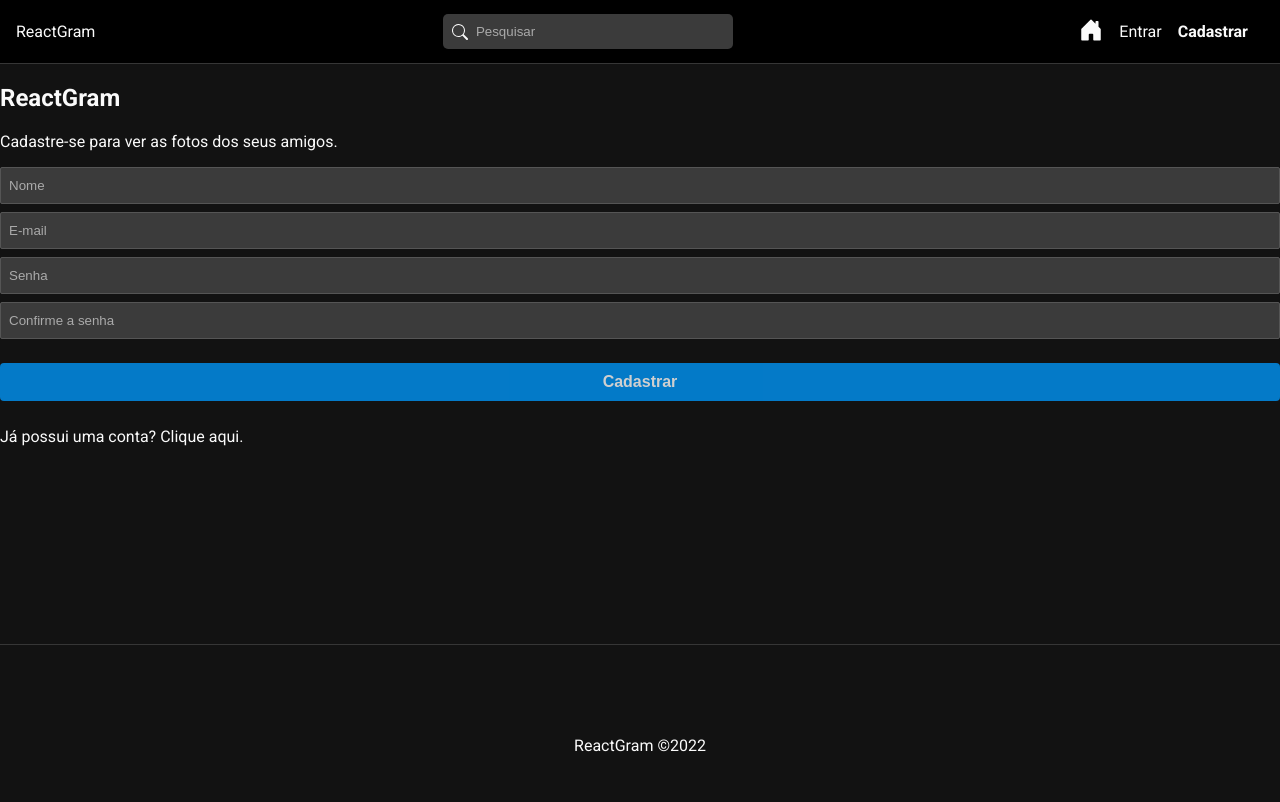
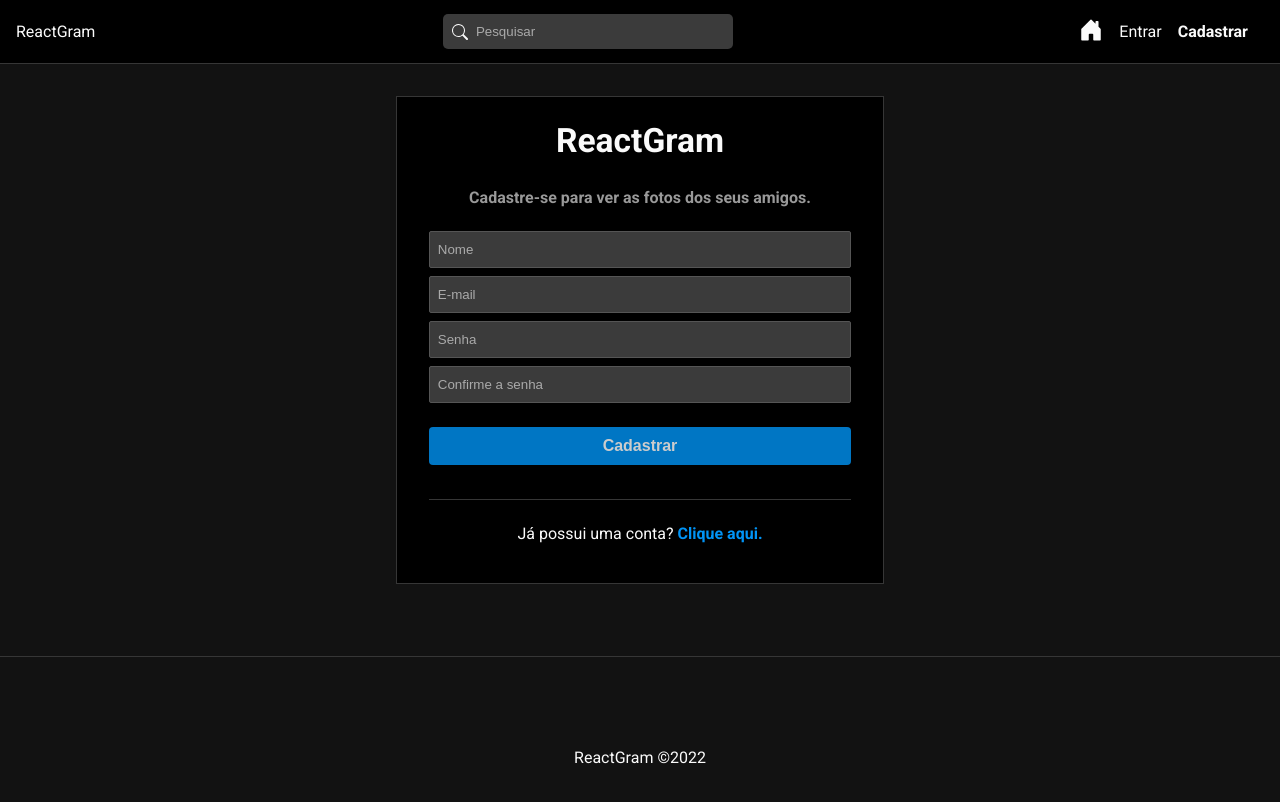
Before and after one commit to mendjoy/ReactGram, a React (Create React App) app in the folder frontend/: page /register in a window 1280 px wide. Shown: the top 802 px of the page. Built offline with nearby package versions, Linux system fonts and the light colour scheme.

Commit message:
css de formularios

```diff
--- a/frontend/src/pages/Auth/Auth.css
+++ b/frontend/src/pages/Auth/Auth.css
@@ -0,0 +1,34 @@
+#login, #register{
+    border: 1px solid #363636;
+    background-color: #000;
+    padding: 1.5em 2em;
+    max-width: 33%;
+    margin: 2em auto;
+}
+
+#login h2, #register h2{
+    text-align: center;
+    font-size: 2.1em;
+    margin-top: 0;
+}
+
+.subtitle{
+    font-weight: bold;
+    color: #999;
+    margin-bottom: 1.5em;
+}
+
+#login form, #register form{
+    padding-bottom: 1.5em;
+    margin-bottom: 1.5em;
+    border-bottom: 1px solid #363636;
+}
+
+#login p, #register p{
+    text-align: center;
+}
+
+#login p a, #register p a{
+    font-weight: bold;
+    color: #0094f6;
+}
--- a/frontend/src/pages/Auth/Register.js
+++ b/frontend/src/pages/Auth/Register.js
@@ -15,7 +15,7 @@ const Register = () => {
   };
 
   return (
-    <div>
+    <div id="register">
       <h2>ReactGram</h2>
       <p className="subtitle">Cadastre-se para ver as fotos dos seus amigos.</p>
 
```
Also changed, not shown: frontend/src/index.css (line endings or trailing spaces).
